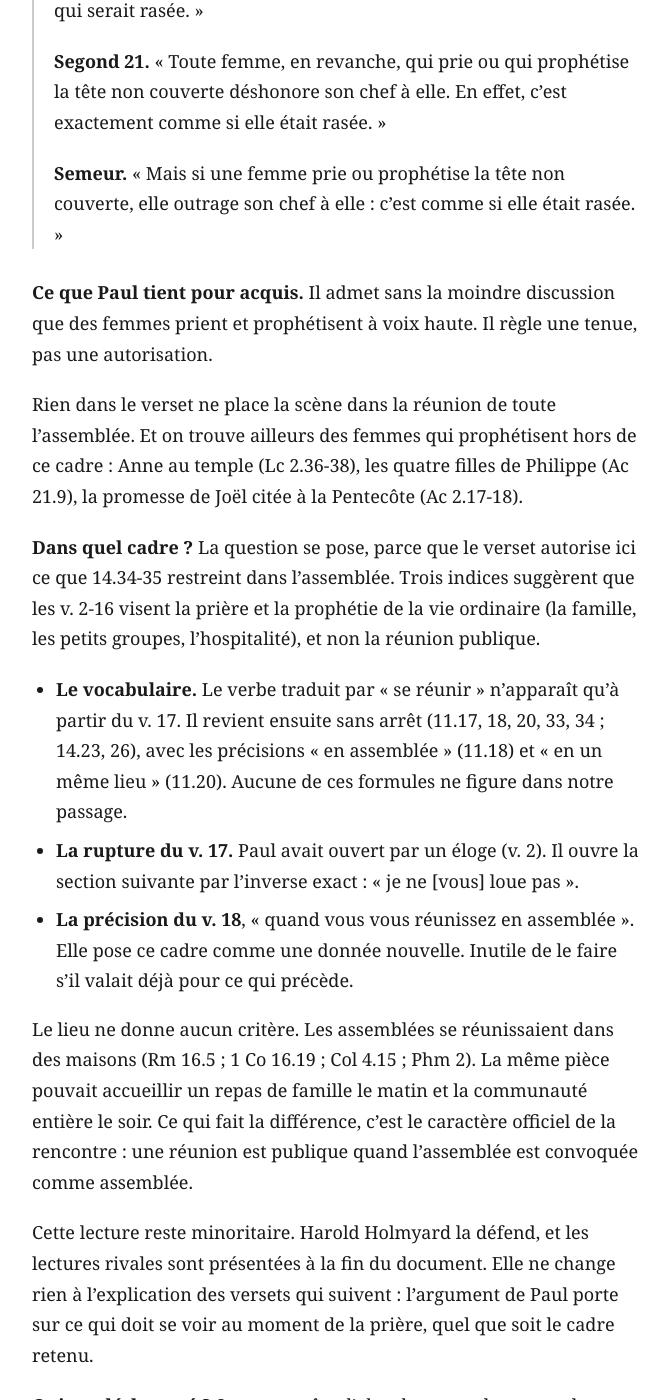
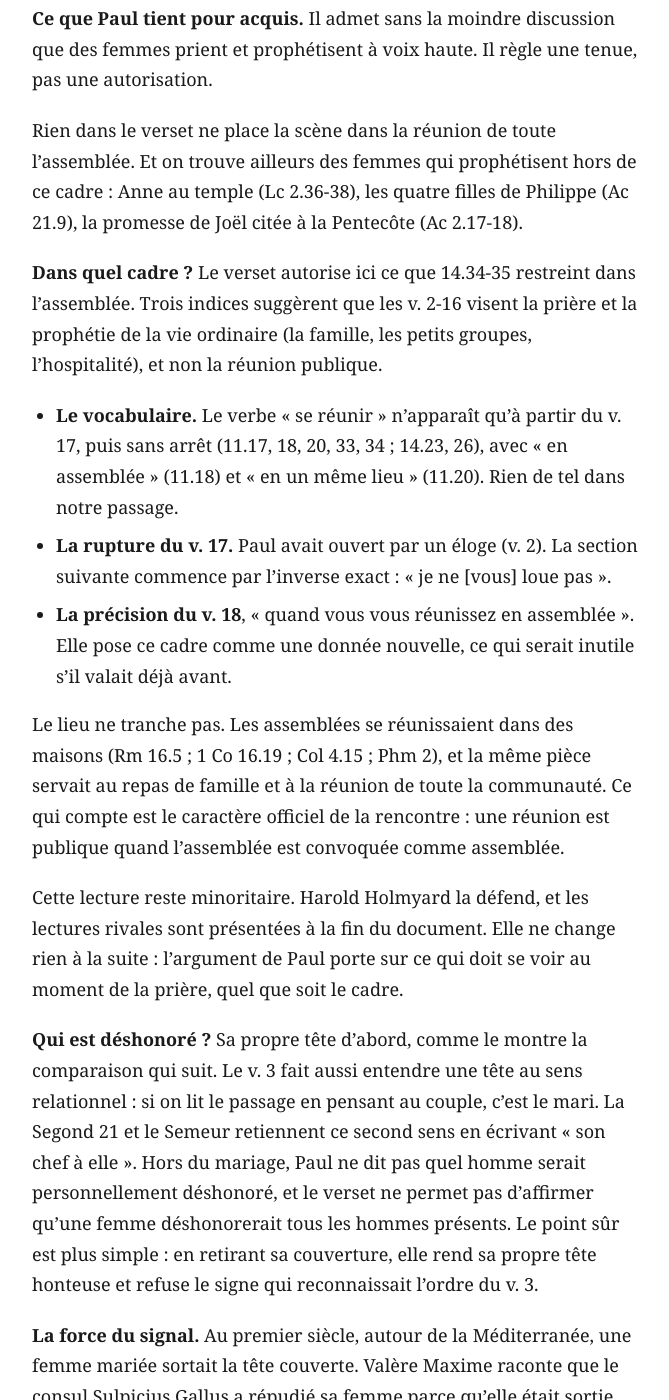
Before and after one commit to arnkoe/1-cor-11, a Jekyll site: the page built from index.md, in a window 1280 px wide and 1400 px high, scrolled down 5683 px. Shown: the whole window, without its empty margins (304-973 px from the left). Built offline with Jekyll 4.4.1, drawn with Linux system fonts in a browser that asks for light colours; some of the changed text lies outside the part shown.

Commit message:
Resserrer les trois sections
Co-Authored-By: Claude Opus 5 <noreply@anthropic.com>
Claude-Session: https://claude.ai/code/session_014Tc2X6MN98MTPNAirr2T6s

```diff
--- a/index.md
+++ b/index.md
@@ -47,13 +47,9 @@ L'éloge est sincère, mais il sert d'entrée en matière. Le « pourtant » du
 - « celui qui est à la tête de », donc l'autorité ;
 - « la source », donc l'origine.
 
-Un mot à plusieurs sens ne les porte pas tous à chaque fois. C'est le contexte qui tranche.
+C'est le contexte qui tranche. Ici, il va du côté de l'autorité et de l'honneur : les v. 4-10 ne parlent que de l'honneur dû à une tête et du signe qui reconnaît un ordre. L'idée d'origine n'est pas absente pour autant, puisque les v. 8 et 12 rappellent que la femme vient de l'homme et l'homme par la femme. Mais elle reste en arrière-plan. Andrew Perriman propose un troisième sens qui réunit les deux : « ce qui est en avant, ce qui ressort ».
 
-Ici, le contexte va du côté de la position et de l'honneur. Les v. 4-10 ne parlent que de cela : l'honneur dû à une tête, et le signe qui reconnaît un ordre établi. L'idée d'origine n'est pas absente pour autant. Les v. 8 et 12 rappellent que la femme vient de l'homme, et l'homme par la femme. Mais elle reste en arrière-plan.
-
-Deux travaux sur le vocabulaire. Joseph Fitzmyer a relevé le sens de « chef » dans la Septante, chez Philon et chez Josèphe. Jerome Murphy-O'Connor soutenait que le mot ne pouvait dire que « source » à l'époque de Paul ; il est ensuite revenu sur cette affirmation. Le sens d'autorité est donc bien attesté. Cela ne rend pas le sens d'origine impossible ailleurs.
-
-Andrew Perriman propose un troisième sens : « ce qui est en avant, ce qui ressort ». Il réunit les deux idées.
+Le vocabulaire confirme que le sens d'autorité est possible. Joseph Fitzmyer l'a relevé dans la Septante, chez Philon et chez Josèphe. Jerome Murphy-O'Connor tenait que seul le sens de « source » convenait au temps de Paul, puis est revenu sur cette affirmation. Cela ne rend pas le sens d'origine impossible ailleurs.
 
 **L'ordre de la liste.** Christ et homme, puis homme et femme, puis Dieu et Christ. Une hiérarchie descendante donnerait plutôt Dieu, Christ, homme, femme. Paul met trois relations côte à côte sans les enchaîner. Il éclaire celle du milieu par les deux autres.
 
@@ -77,15 +73,13 @@ Le verset ne donne pas non plus à chaque homme une autorité personnelle sur ch
 
 Un mot sur le vocabulaire employé ici. Les trois versions disent « couvert » et « couverte ». Le mot « voile » n'apparaît qu'au v. 15, et pour un autre terme grec. Ce commentaire écrit « voile » comme raccourci pour cette couverture.
 
-**Le cas n'était sans doute pas théorique.** Corinthe a été refondée comme colonie romaine en 44 av. J.-C. et suivait les usages romains. Or les Romains de rang priaient et sacrifiaient la tête couverte, *capite velato*. Richard Oster a réuni les textes et les données archéologiques sur cette pratique. David Gill a montré qu'elle revient souvent dans le portrait romain, où elle marque la piété et le rang social. La statue d'Auguste dite « de la via Labicana » le montre voilé en grand pontife.
+**Le cas n'était sans doute pas théorique.** Corinthe, refondée comme colonie romaine en 44 av. J.-C., suivait les usages romains. Or les Romains de rang priaient et sacrifiaient la tête couverte, *capite velato*. Richard Oster a réuni les textes et les données archéologiques sur cette pratique. David Gill a montré que le portrait romain reprend souvent cette pose, qui marque la piété et le rang social. La statue d'Auguste dite « de la via Labicana » le montre voilé en grand pontife. Des chrétiens de Corinthe imitaient sans doute ce geste, attirés par son prestige.
 
-Des chrétiens de Corinthe reprenaient sans doute ce geste dans leur prière, attirés par son prestige. Mais Paul ne répond pas sur ce terrain. Son argument reste théologique du début à la fin.
+**Pourquoi ce geste pose problème.** Paul ne répond pas sur le terrain du prestige. Sa raison est au v. 7 : l'homme est l'image et la gloire de Dieu. Or un couvre-chef cache. Le problème n'est pas qu'un voile afficherait un prestige. C'est qu'il cacherait une gloire.
 
-**Pourquoi ce geste pose problème.** Le v. 7 donne la réponse : l'homme est l'image et la gloire de Dieu. Or un couvre-chef cache. Tête découverte, l'homme laisse voir ce qu'il est appelé à manifester. Le problème n'est pas qu'un voile afficherait un prestige. C'est qu'il cacherait une gloire.
+Le monde romain raisonnait déjà ainsi. Plutarque demande pourquoi les Romains se couvrent la tête devant les dieux, alors qu'ils se découvrent devant les hommes qu'ils veulent honorer (*Quaest. Rom.* 10). Trois questions plus loin, il rattache la tête découverte à la gloire, parce que la gloire est chose éclatante et visible (*Quaest. Rom.* 13). Se couvrir marquait donc un abaissement devant la divinité.
 
-Le monde romain raisonnait déjà ainsi. Plutarque demande pourquoi les Romains se couvrent la tête devant les dieux, alors qu'ils se découvrent devant les hommes qu'ils veulent honorer (*Quaest. Rom.* 10). Trois questions plus loin, il rattache la tête découverte à la gloire, parce que la gloire est chose éclatante et visible (*Quaest. Rom.* 13). Dans le rite, se couvrir exprimait un abaissement devant la divinité. Paul parle donc la même langue que son entourage : un voile cache.
-
-**Le tissu n'est pas en cause.** La remarque vaut pour tout le passage. Dans la règle que Paul transmet, la couverture marque la place de la femme, et la tête découverte celle de l'homme. Un homme couvert prend le signe de l'autre place. C'est le message envoyé par son geste qui pose problème, pas la matière du tissu.
+**Le tissu n'est pas en cause.** La remarque vaut pour tout le passage. La couverture marque la place de la femme, la tête découverte celle de l'homme. Un homme couvert prend le signe de l'autre place. C'est le message de son geste qui pose problème, pas la matière du tissu.
 
 **« Déshonore sa tête »** joue sur les deux sens mis en place au v. 3 : sa propre tête, et le Christ. La comparaison des versions le montre bien. La Darby révisée garde « sa tête » et laisse les deux sens ouverts. La Segond 21 et le Semeur écrivent « son chef », et tranchent donc pour le sens relationnel.
 
@@ -103,15 +97,15 @@ Le monde romain raisonnait déjà ainsi. Plutarque demande pourquoi les Romains
 
 Rien dans le verset ne place la scène dans la réunion de toute l'assemblée. Et on trouve ailleurs des femmes qui prophétisent hors de ce cadre : Anne au temple (Lc 2.36-38), les quatre filles de Philippe (Ac 21.9), la promesse de Joël citée à la Pentecôte (Ac 2.17-18).
 
-**Dans quel cadre ?** La question se pose, parce que le verset autorise ici ce que 14.34-35 restreint dans l'assemblée. Trois indices suggèrent que les v. 2-16 visent la prière et la prophétie de la vie ordinaire (la famille, les petits groupes, l'hospitalité), et non la réunion publique.
+**Dans quel cadre ?** Le verset autorise ici ce que 14.34-35 restreint dans l'assemblée. Trois indices suggèrent que les v. 2-16 visent la prière et la prophétie de la vie ordinaire (la famille, les petits groupes, l'hospitalité), et non la réunion publique.
 
-- **Le vocabulaire.** Le verbe traduit par « se réunir » n'apparaît qu'à partir du v. 17. Il revient ensuite sans arrêt (11.17, 18, 20, 33, 34 ; 14.23, 26), avec les précisions « en assemblée » (11.18) et « en un même lieu » (11.20). Aucune de ces formules ne figure dans notre passage.
-- **La rupture du v. 17.** Paul avait ouvert par un éloge (v. 2). Il ouvre la section suivante par l'inverse exact : « je ne [vous] loue pas ».
-- **La précision du v. 18**, « quand vous vous réunissez en assemblée ». Elle pose ce cadre comme une donnée nouvelle. Inutile de le faire s'il valait déjà pour ce qui précède.
+- **Le vocabulaire.** Le verbe « se réunir » n'apparaît qu'à partir du v. 17, puis sans arrêt (11.17, 18, 20, 33, 34 ; 14.23, 26), avec « en assemblée » (11.18) et « en un même lieu » (11.20). Rien de tel dans notre passage.
+- **La rupture du v. 17.** Paul avait ouvert par un éloge (v. 2). La section suivante commence par l'inverse exact : « je ne [vous] loue pas ».
+- **La précision du v. 18**, « quand vous vous réunissez en assemblée ». Elle pose ce cadre comme une donnée nouvelle, ce qui serait inutile s'il valait déjà avant.
 
-Le lieu ne donne aucun critère. Les assemblées se réunissaient dans des maisons (Rm 16.5 ; 1 Co 16.19 ; Col 4.15 ; Phm 2). La même pièce pouvait accueillir un repas de famille le matin et la communauté entière le soir. Ce qui fait la différence, c'est le caractère officiel de la rencontre : une réunion est publique quand l'assemblée est convoquée comme assemblée.
+Le lieu ne tranche pas. Les assemblées se réunissaient dans des maisons (Rm 16.5 ; 1 Co 16.19 ; Col 4.15 ; Phm 2), et la même pièce servait au repas de famille et à la réunion de toute la communauté. Ce qui compte est le caractère officiel de la rencontre : une réunion est publique quand l'assemblée est convoquée comme assemblée.
 
-Cette lecture reste minoritaire. Harold Holmyard la défend, et les lectures rivales sont présentées à la fin du document. Elle ne change rien à l'explication des versets qui suivent : l'argument de Paul porte sur ce qui doit se voir au moment de la prière, quel que soit le cadre retenu.
+Cette lecture reste minoritaire. Harold Holmyard la défend, et les lectures rivales sont présentées à la fin du document. Elle ne change rien à la suite : l'argument de Paul porte sur ce qui doit se voir au moment de la prière, quel que soit le cadre.
 
 **Qui est déshonoré ?** Sa propre tête d'abord, comme le montre la comparaison qui suit. Le v. 3 fait aussi entendre une tête au sens relationnel : si on lit le passage en pensant au couple, c'est le mari. La Segond 21 et le Semeur retiennent ce second sens en écrivant « son chef à elle ». Hors du mariage, Paul ne dit pas quel homme serait personnellement déshonoré, et le verset ne permet pas d'affirmer qu'une femme déshonorerait tous les hommes présents. Le point sûr est plus simple : en retirant sa couverture, elle rend sa propre tête honteuse et refuse le signe qui reconnaissait l'ordre du v. 3.
 
```
